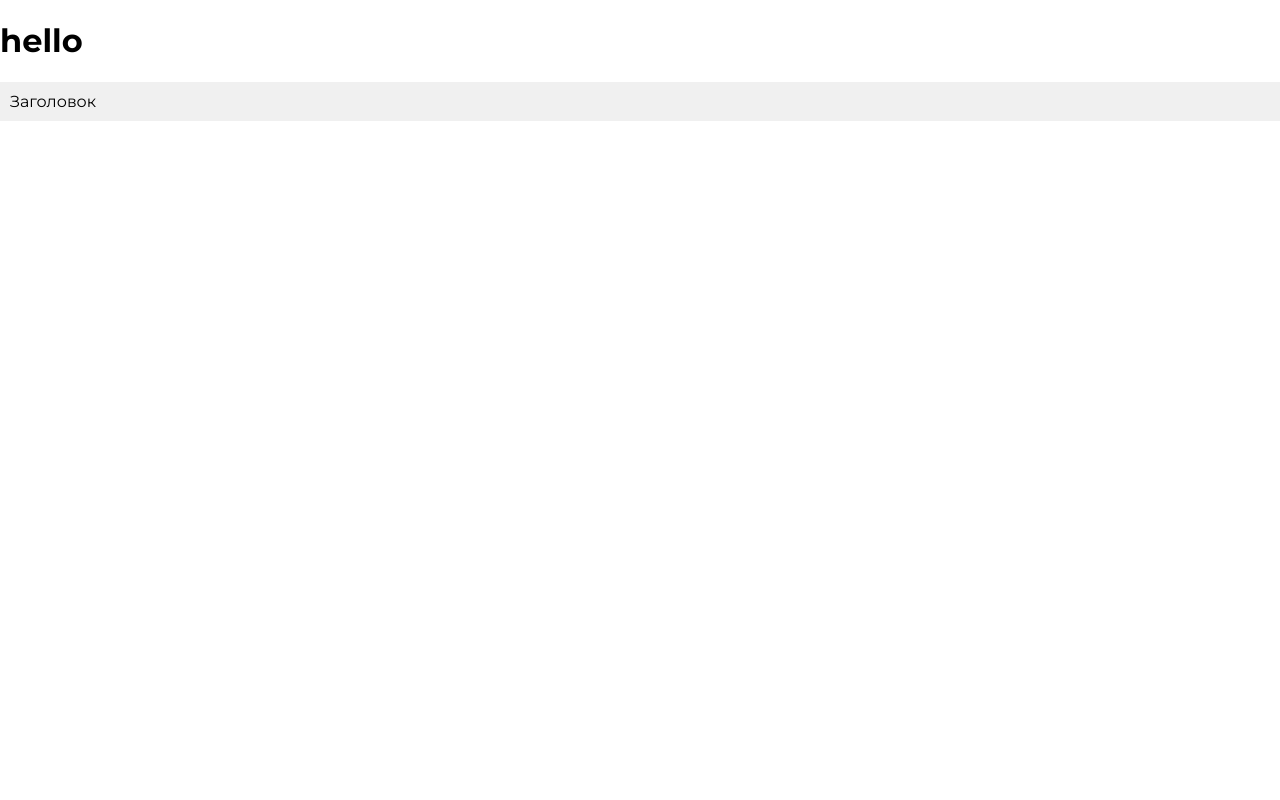
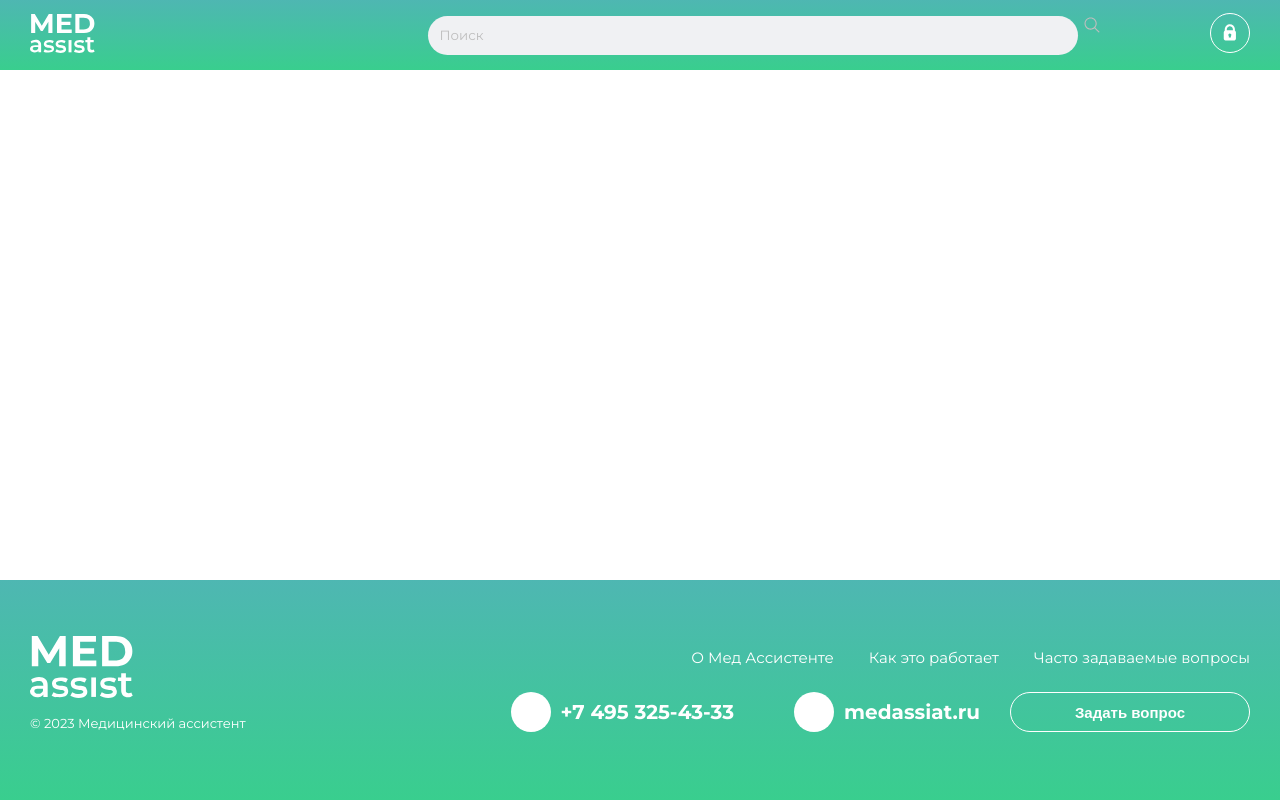
Before and after one commit to BadSolver/MedAssistant, a plain HTML site: page mainTemplate/index.html in a window 1280 px wide. Drawn offline with Linux system fonts and the light colour scheme.

Commit message:
add flex for footer and header

```diff
--- a/mainTemplate/index.html
+++ b/mainTemplate/index.html
@@ -5,28 +5,74 @@
     <meta charset="UTF-8">
     <meta name="viewport" content="width=device-width, initial-scale=1.0">
     <link rel="stylesheet" href="style.css">
-
+    <script src="./script.js" defer></script>
     <title>Document</title>
 </head>
 
 <body>
-    <h1>hello</h1>
-    <div class="accordion">
-        <div class="accordion-header">Заголовок</div>
-        <div class="accordion-content">
-            <p>Строка 1</p>
-            <p>Строка 2</p>
-            <p>Строка 3</p>
-            <p>Строка 4</p>
-            <p>Строка 5</p>
-            <p>Строка 6</p>
-            <p>Строка 7</p>
-            <p>Строка 8</p>
-            <p>Строка 9</p>
-            <p>Строка 10</p>
+    <div class="wrapper">
+    <header class="footer">
+        <div class="container">
+            <div class="header__inner">
+
+                <div class="header__logo">
+                    <img src="images/header_logo.svg" alt="logo" class="logo">
+                </div>
+
+                <div class="header__search">
+                    <input type="text" placeholder="Поиск" class="search-input">
+                    <button type="submit" class="search-btn"></button>
+                </div>
+
+                <div class="header__auth">
+                    <img src="images/auth.svg" alt="auth" class="auth">
+                </div>
+            </div>
         </div>
-    </div>
-    <script src="./script.js" defer></script>
+    </header>
+
+
+
+
+    <footer class="footer">
+        <div class="container">
+            <div class="footer__inner">
+                <div class="footer__col1">
+                    <div class="footer__logo">
+                        <div class="footer__logo">
+                            <img src="images/footer_logo.svg" alt="logo" class="logo">
+                        </div>
+                        <p class="footer__text">© 2023 Медицинский ассистент </p>
+                    </div>
+                </div>
+
+                <div class="footer__col2">
+                    <div class="footer__links">
+                        <a href="#" class="footer__link">О Мед Ассистенте</a>
+                        <a href="#" class="footer__link">Как это работает</a>
+                        <a href="#" class="footer__link">Часто задаваемые вопросы</a>
+                    </div>
+
+                    <div class="footer__connect">
+                        <div class="footer__contacts">
+                            <a href="tel:+74953254333" class="footer__contacts-link">
+                                <img src="images/Ellipse.svg" alt="footer__contacts-img" class="footer__contacts-img">
+                                <span>+7 495 325-43-33</span>
+                            </a>
+                            <a href="mailto:medassiat.ru" class="footer__contacts-link">
+                                <img src="images/Ellipse.svg" alt="footer__contacts-img" class="footer__contacts-img">
+                                <span>medassiat.ru</span>
+                            </a>
+                        </div>
+                        <div class="footer__contacts-btn">
+                            <button class="footer-btn">Задать вопрос</button>
+                        </div>
+                    </div>
+                </div>
+            </div>
+        </div>
+    </footer>
+</div>
 </body>
 
 </html>
--- a/mainTemplate/style.css
+++ b/mainTemplate/style.css
@@ -8,6 +8,12 @@
 
 html {
   scroll-behavior: smooth;
+}
+.wrapper{
+display: flex;
+height: 100vh;
+flex-direction: column;
+justify-content: space-between;
 }
 
 body {
```
